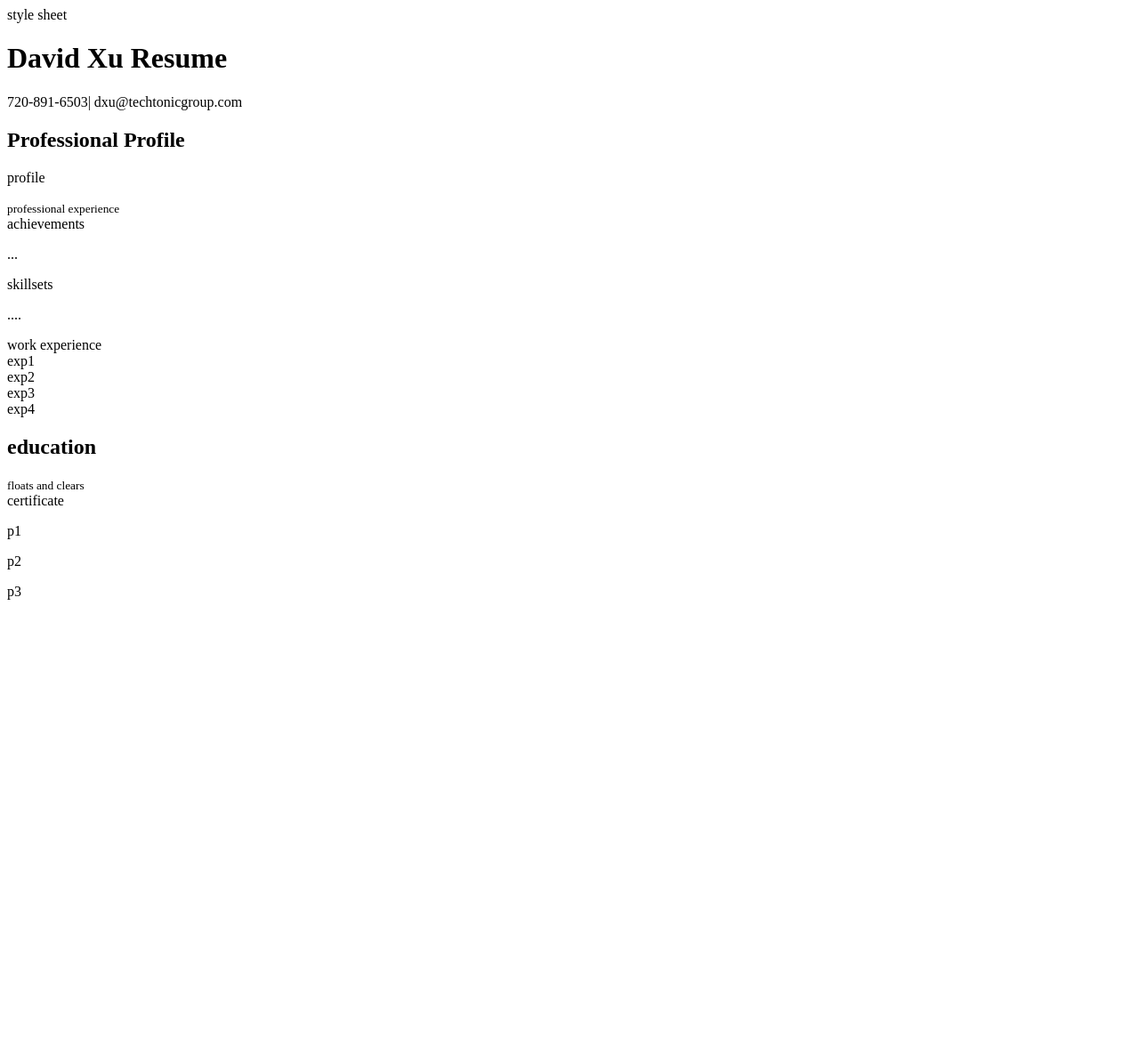
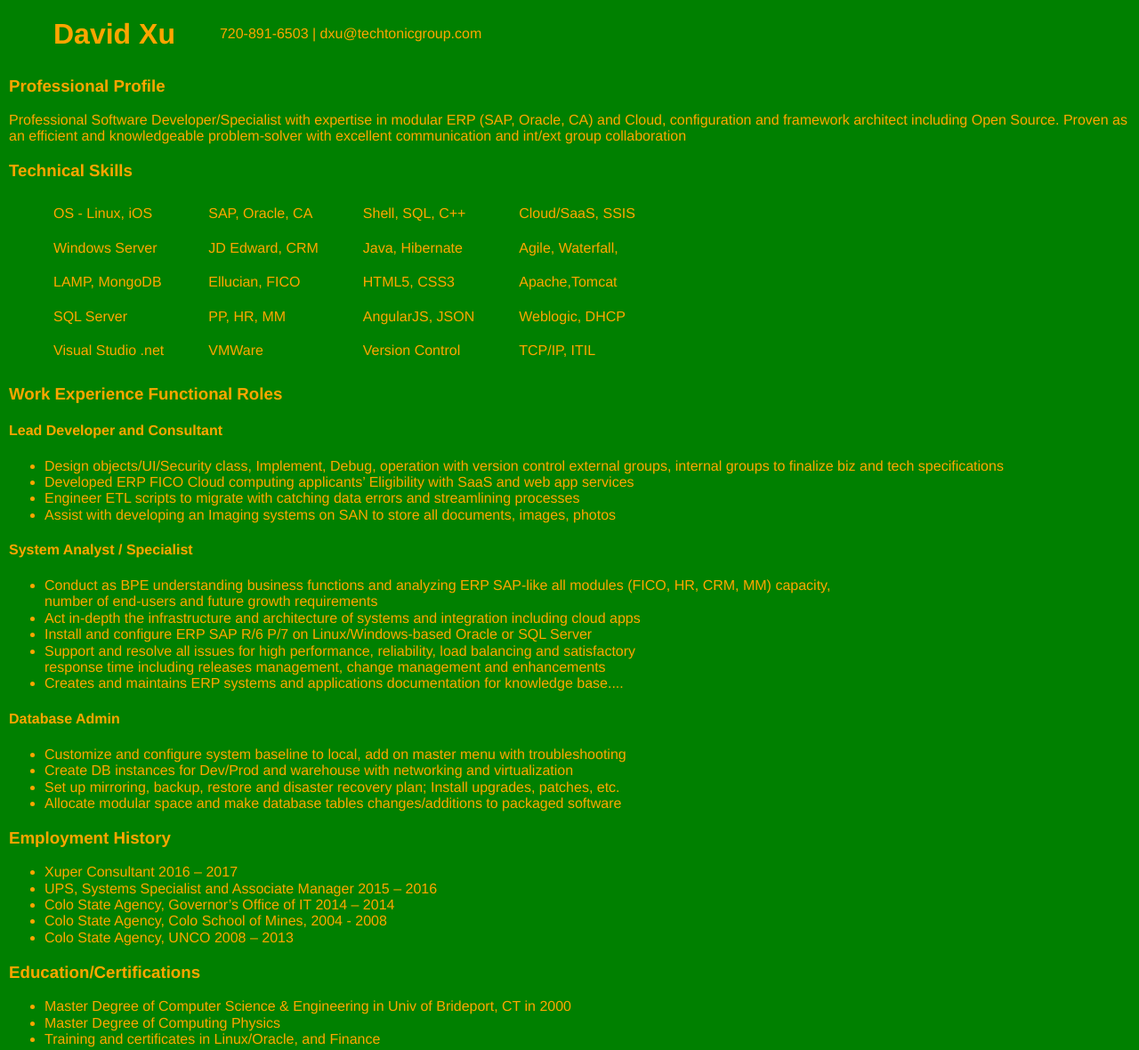
Before and after one commit to dxu6/Assignment1_Resume, a plain HTML site: page index.html in a window 1280 px wide. Shown: the whole page at 89% size. Before the commit the page ends 800 px from the top, so only its background shows below. Drawn offline with Linux system fonts and the light colour scheme.

Commit message:
first push

```diff
--- a/CSS/style.css
+++ b/CSS/style.css
@@ -1,13 +1,23 @@
 /*
 	Styles for CSS of David Xu Assignment1_Resume
 */
-
 body {
+  background: green;
 	font-family: helvetica, arial, sans-serif;
-  color: #575757;
+  color: orange;
 	min-height: 1600px;
   padding: 10px;
 }
+
+table {
+  border-collapse: separate;
+  border-spacing: 50px 0;
+}
+
+td {
+  padding: 10px 0;
+}
+
 h1, h2 {
   margin: 0;
   padding: 0;
@@ -23,7 +33,7 @@
 	border: 1px solid #ccc;
 }
 .container {
-	width: 50%;
+	width: 95%;
 	padding: 10px;
 	margin: 20px auto;
 	border: 2px solid green;
@@ -34,13 +44,13 @@
 	Absolute and Fixed
 ============================ */
 .container1 {
-	height: 200px;
+	height: 100px;
 	position: relative; /* now anchors absolute items */
 }
 .a {
 	position: absolute;
-	top: 50px;
-	left: 50px;
+	top: 250px;
+	left: 5px;
 	background-color: red;
 
 }
--- a/index.html
+++ b/index.html
@@ -2,35 +2,113 @@
 <html>
   <head>
     <meta charset="utf-8">
-    <title>Assignment1_Resume</title>
+    <title>Assign1_DavidXuResume</title>
   </head>
+
   <body>
-    <link rel="CSS/"> style sheet
-    <link rel="CSS/">
-    <h1>David Xu Resume</h1>
-    <p>720-891-6503| dxu@techtonicgroup.com</p>
+    <link rel="stylesheet" href="CSS\normalize.css">
+    <link rel="stylesheet" href="CSS\style.css">
 
-  	<div class="container container1">
-  		<h2>Professional Profile</h2>
-      <p>profile</p>
-      <small class="top-corner">professional experience</small>
-  		<div class="box a">achievements</div>
-      <p>...</p>
-  		<div class="box b">skillsets</div>
-      <p>....</p>
-  		<div class="box c">work experience</div>
-  		<div class="box d">exp1</div>
-  		<div class="box e">exp2</div>
-  		<div class="box f">exp3</div>
-  	  <div class="box g">exp4</div></div>
-  	<div class="container container2">
-  		<h2>education</h2>
-      <small class="top-corner">floats and clears</small>
+    <table>
+      <tr>
+        <td><h1>David Xu</h1></td>
+        <td>720-891-6503 | dxu@techtonicgroup.com</td>
+      </tr>
+    </table>
 
-  		<div class="box h">certificate</div>
-  		<p>p1</p>
-  		<p>p2</p>
-  		<p>p3</p>
-  	</div>
+
+ <!div class="container container1">
+  		<h3>Professional Profile</h3>
+      <p> Professional Software Developer/Specialist with expertise in modular ERP (SAP, Oracle, CA)
+and Cloud, configuration and framework architect including Open Source. Proven as an efficient
+and knowledgeable problem-solver with excellent communication and int/ext group collaboration</p>
+
+
+  		<!div class="box a"></div>
+      <h3>Technical Skills</h3>
+      <table>
+        <tr>
+          <td>OS - Linux, iOS </td>
+          <td>SAP, Oracle, CA</td>
+          <td>Shell, SQL, C++</td>
+          <td>Cloud/SaaS, SSIS</td>
+        </tr>
+        <tr>
+          <td>Windows Server</td>
+          <td>JD Edward, CRM</td>
+          <td>Java, Hibernate</td>
+          <td>Agile, Waterfall,</td>
+        </tr>
+        <tr>
+          <td>LAMP, MongoDB</td>
+          <td>Ellucian, FICO</td>
+          <td>HTML5, CSS3</td>
+          <td>Apache,Tomcat</td>
+        </tr>  <tr>
+            <td>SQL Server</td>
+            <td>PP, HR, MM</td>
+            <td>AngularJS, JSON</td>
+            <td>Weblogic, DHCP</td>
+          </tr>
+          <tr>
+            <td>Visual Studio .net</td>
+            <td>VMWare</td>
+            <td>Version Control</td>
+            <td>TCP/IP, ITIL</td>
+          </tr>
+      </table>
+
+  		<!div class="box b"></div>
+      <h3>Work Experience Functional Roles</h3>
+      <!div class="box c"></div>
+      <h4>Lead Developer and Consultant</h4>
+      <ul>
+        <li>Design objects/UI/Security class, Implement, Debug, operation with version control external
+  groups, internal groups to finalize biz and tech specifications</li>
+        <li>Developed ERP FICO Cloud computing applicants’ Eligibility with SaaS and web app services</li>
+        <li>Engineer ETL scripts to migrate with catching data errors and streamlining processes</li>
+        <li>Assist with developing an Imaging systems on SAN to store all documents, images, photos</li>
+      </ul>
+
+  		<!div class="box d"></div>
+      <h4>System Analyst / Specialist</h4>
+      <ul>
+        <li>Conduct as BPE understanding business functions and analyzing ERP SAP-like all modules
+  (FICO, HR, CRM, MM) capacity, <br />number of end-users and future growth requirements</li>
+        <li>Act in-depth the infrastructure and architecture of systems and integration including cloud apps</li>
+        <li>Install and configure ERP SAP R/6 P/7 on Linux/Windows-based Oracle or SQL Server</li>
+        <li>Support and resolve all issues for high performance, reliability, load balancing and satisfactory<br />
+        response time including releases management, change management and enhancements</li>
+        <li>Creates and maintains ERP systems and applications documentation for knowledge base....</li>
+      </ul>
+
+  		<!div class="box e"></div>
+      <h4>Database Admin</h4>
+      <ul>
+        <li>Customize and configure system baseline to local, add on master menu with troubleshooting</li>
+        <li>Create DB instances for Dev/Prod and warehouse with networking and virtualization</li>
+        <li>Set up mirroring, backup, restore and disaster recovery plan; Install upgrades, patches, etc.</li>
+        <li>Allocate modular space and make database tables changes/additions to packaged software</li>
+      </ul>
+
+  		<!div class="box f"></div>
+      <h3>Employment History</h3>
+      <ul>
+        <li>Xuper Consultant 2016 – 2017</li>
+        <li>UPS, Systems Specialist and Associate Manager 2015 – 2016</li>
+        <li>Colo State Agency, Governor’s Office of IT 2014 – 2014</li>
+        <li>Colo State Agency,  Colo School of Mines, 2004 - 2008</li>
+        <li>Colo State Agency, UNCO 2008 – 2013</li>
+      </ul>
+
+      <!div class="container container2">
+  		<!div class="box g"></div>
+      <h3>Education/Certifications</h3>
+      <ul>
+        <li>Master Degree of Computer Science & Engineering in Univ of Brideport, CT in 2000</li>
+        <li>Master Degree of Computing Physics</li>
+        <li>Training and certificates in Linux/Oracle, and Finance</li>
+      </ul>
+  	<!/div>
 </body>
 </html>
```
Also changed, not shown: CSS/normalize.css (added).
